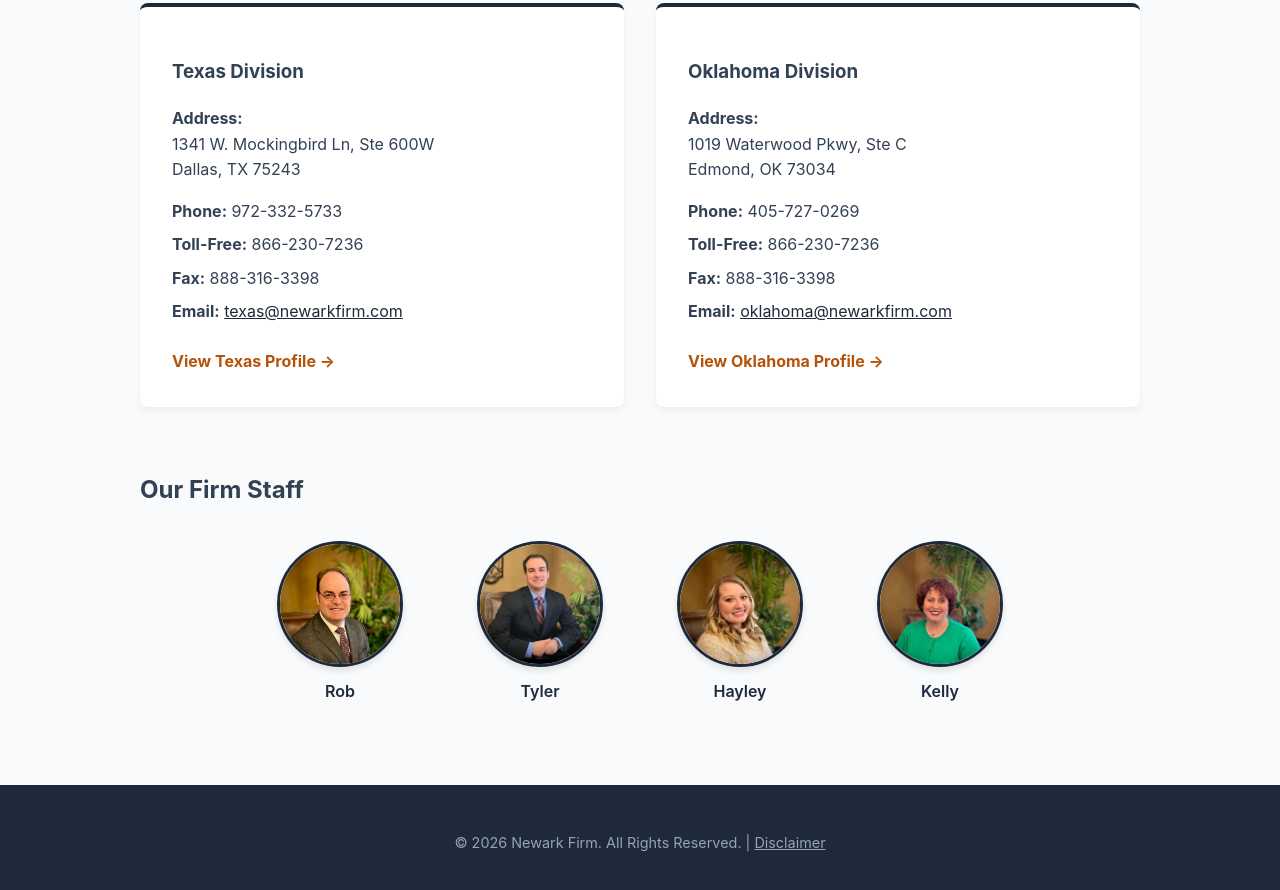
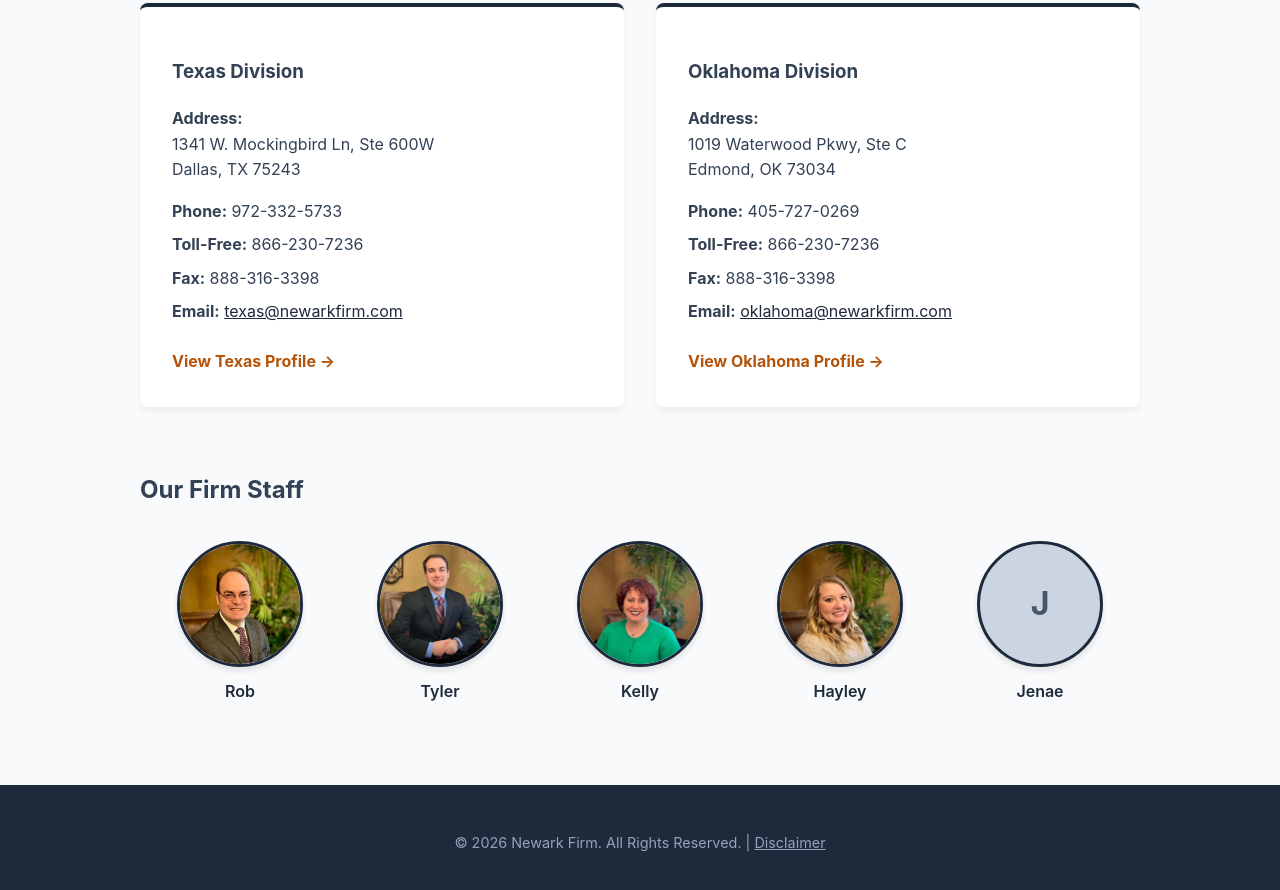
Before and after one commit to robnewark-cpu/newarkfirm-site, a plain HTML site: page index.html in a window 1280 px wide. Shown: the part 684-1574 px from the top of the page. Drawn offline with Linux system fonts and the light colour scheme.

Commit message:
content: adjust staff directory order to Rob, Tyler, Kelly, Hayley, Jenae

```diff
--- a/index.html
+++ b/index.html
@@ -33,7 +33,8 @@
         .member { text-align: center; width: 160px; }
         .member a { color: var(--primary); text-decoration: none; font-weight: 600; display: block; }
         .member a:hover { color: var(--accent); }
-        .avatar {
+
+        .avatar, .placeholder-circle {
             width: 120px;
             height: 120px;
             border-radius: 50%;
@@ -42,11 +43,24 @@
             margin: 0 auto 0.75rem;
             display: block;
             box-shadow: 0 4px 6px rgba(0,0,0,0.1);
-            transition: transform 0.2s ease, border-color 0.2s ease;
+            transition: transform 0.2s ease, border-color 0.2s ease, background-color 0.2s ease;
         }
-        .member a:hover .avatar {
+
+        .placeholder-circle {
+            background-color: #cbd5e1;
+            color: #475569;
+            line-height: 120px;
+            font-size: 2rem;
+            font-weight: bold;
+        }
+
+        .member a:hover .avatar, .member a:hover .placeholder-circle {
             transform: scale(1.05);
             border-color: var(--accent);
+        }
+        .member a:hover .placeholder-circle {
+            background-color: #e2e8f0;
+            color: var(--accent);
         }
 
         footer { background-color: var(--primary); color: #94a3b8; text-align: center; padding: 2rem; margin-top: 5rem; font-size: 0.9rem; }
@@ -152,15 +166,21 @@
                 </a>
             </div>
             <div class="member">
+                <a href="/people.html#kelly">
+                    <img src="Kelly Headshot.jpg" alt="Kelly" class="avatar">
+                    <span>Kelly</span>
+                </a>
+            </div>
+            <div class="member">
                 <a href="/people.html#hayley">
                     <img src="Hayley Headshot.jpg" alt="Hayley" class="avatar">
                     <span>Hayley</span>
                 </a>
             </div>
             <div class="member">
-                <a href="/people.html#kelly">
-                    <img src="Kelly Headshot.jpg" alt="Kelly" class="avatar">
-                    <span>Kelly</span>
+                <a href="/people.html#jenae">
+                    <div class="placeholder-circle">J</div>
+                    <span>Jenae</span>
                 </a>
             </div>
         </div>
```
